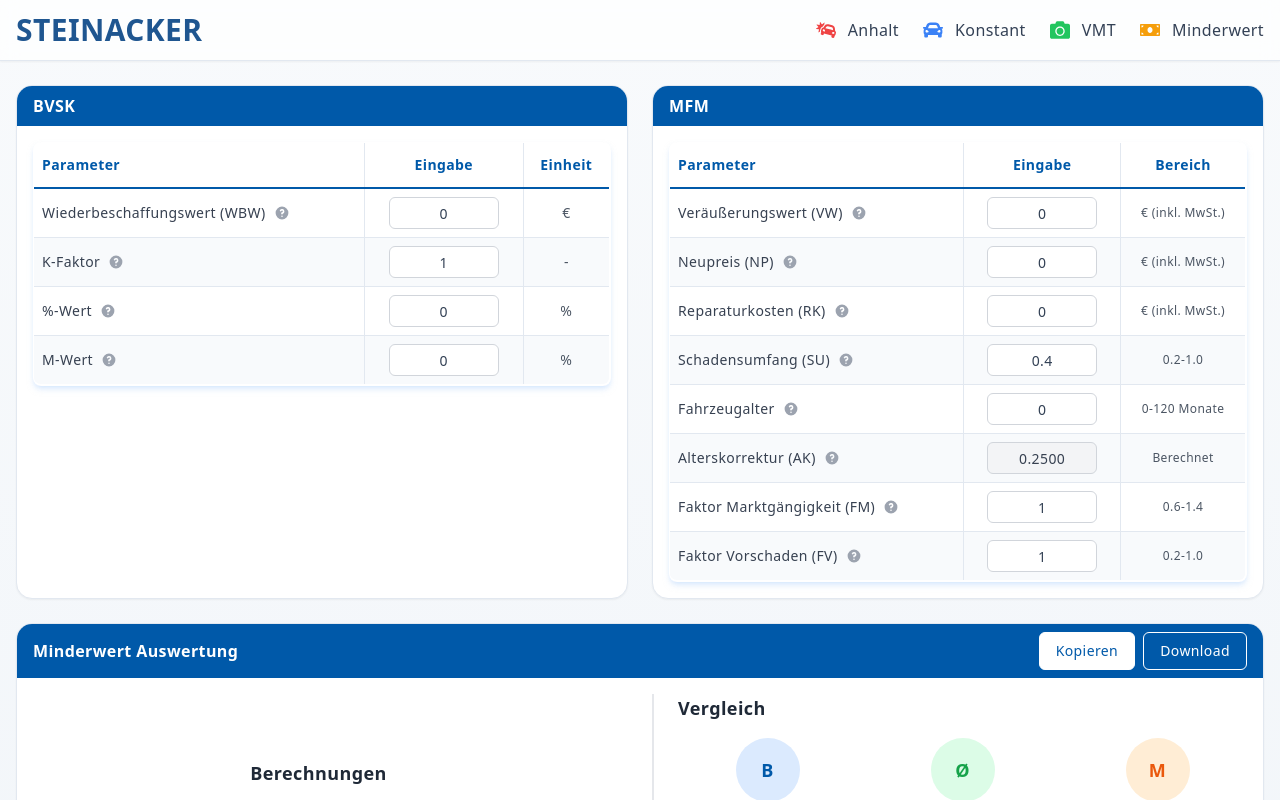
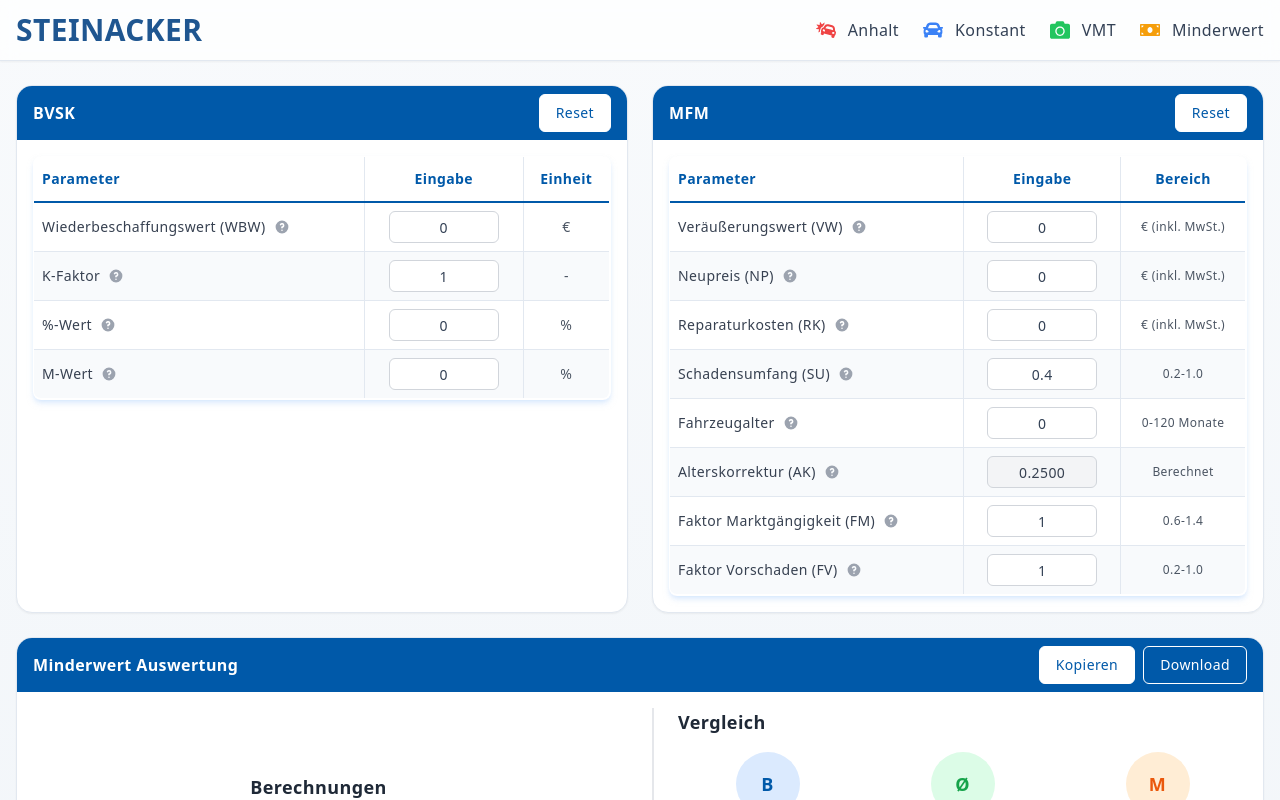
Before and after one commit to hoidOS/ifu, a Next.js app: page /Minderwert in a window 1280 px wide. Shown: the top 800 px of the page. Built offline with nearby package versions, Linux system fonts and the light colour scheme.

Commit message:
feat: reset

```diff
--- a/pages/Minderwert.tsx
+++ b/pages/Minderwert.tsx
@@ -198,6 +198,27 @@ function Minderwert() {
   }
 
 
+  // Reset functions
+  const handleResetBVSK = () => {
+    setBvskInput(bvskDefaults);
+    sessionStorage.removeItem('minderwert_bvsk_wbw');
+    sessionStorage.removeItem('minderwert_bvsk_kFaktor');
+    sessionStorage.removeItem('minderwert_bvsk_prozentWert');
+    sessionStorage.removeItem('minderwert_bvsk_mWert');
+  };
+
+  const handleResetMFM = () => {
+    setMfmInput(mfmDefaults);
+    sessionStorage.removeItem('minderwert_mfm_vw');
+    sessionStorage.removeItem('minderwert_mfm_np');
+    sessionStorage.removeItem('minderwert_mfm_rk');
+    sessionStorage.removeItem('minderwert_mfm_su');
+    sessionStorage.removeItem('minderwert_mfm_ageMonths');
+    sessionStorage.removeItem('minderwert_mfm_ak');
+    sessionStorage.removeItem('minderwert_mfm_fm');
+    sessionStorage.removeItem('minderwert_mfm_fv');
+  };
+
   const bvskResult = calculateBVSK()
   const mfmResult = calculateMFM()
 
@@ -213,8 +234,15 @@ function Minderwert() {
 
         {/* BVSK Calculator */}
         <div className="rounded-2xl shadow-sm overflow-hidden border border-slate-200 bg-white no-print">
-          <div className="bg-[#0059a9] text-white px-4 py-2 card-header">
+          <div className="bg-[#0059a9] text-white px-4 py-2 card-header flex justify-between items-center">
             <h2 className="text-base font-semibold">BVSK</h2>
+            <button
+              onClick={handleResetBVSK}
+              className="bg-white text-[#0059a9] px-4 py-2 rounded-md text-sm font-medium hover:bg-blue-50 hover:shadow-sm transition-all duration-200 border border-white"
+              title="Alle Eingaben zurücksetzen"
+            >
+              Reset
+            </button>
           </div>
           <div className="p-4">
             <table className="w-full text-sm border border-[#0059a9] rounded-lg overflow-hidden shadow-md shadow-blue-200/50 border-b-2 border-r-2">
@@ -356,8 +384,15 @@ function Minderwert() {
 
         {/* MFM Calculator */}
         <div className="rounded-2xl shadow-sm overflow-hidden border border-slate-200 bg-white no-print">
-          <div className="bg-[#0059a9] text-white px-4 py-2 card-header">
+          <div className="bg-[#0059a9] text-white px-4 py-2 card-header flex justify-between items-center">
             <h2 className="text-base font-semibold">MFM</h2>
+            <button
+              onClick={handleResetMFM}
+              className="bg-white text-[#0059a9] px-4 py-2 rounded-md text-sm font-medium hover:bg-blue-50 hover:shadow-sm transition-all duration-200 border border-white"
+              title="Alle Eingaben zurücksetzen"
+            >
+              Reset
+            </button>
           </div>
           <div className="p-4">
             <table className="w-full text-sm border border-[#0059a9] rounded-lg overflow-hidden shadow-md shadow-blue-200/50 border-b-2 border-r-2">
```
